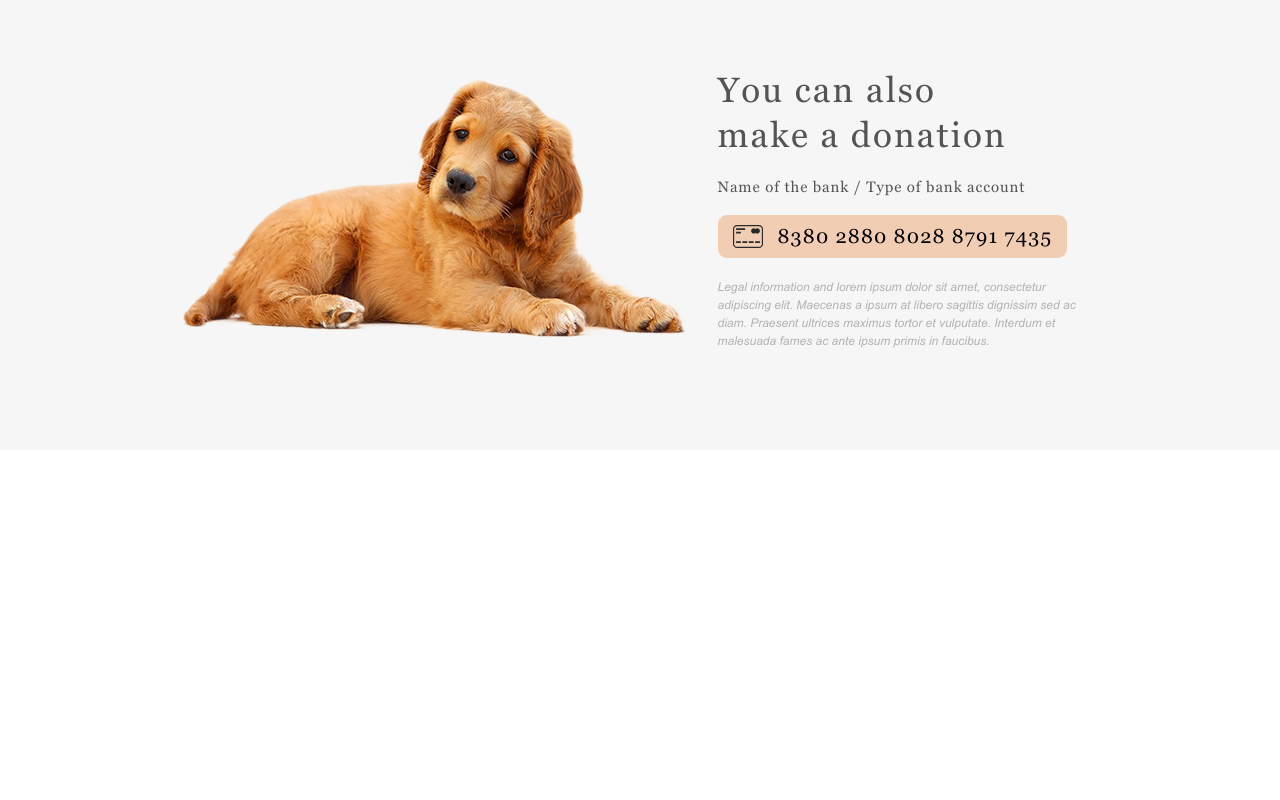
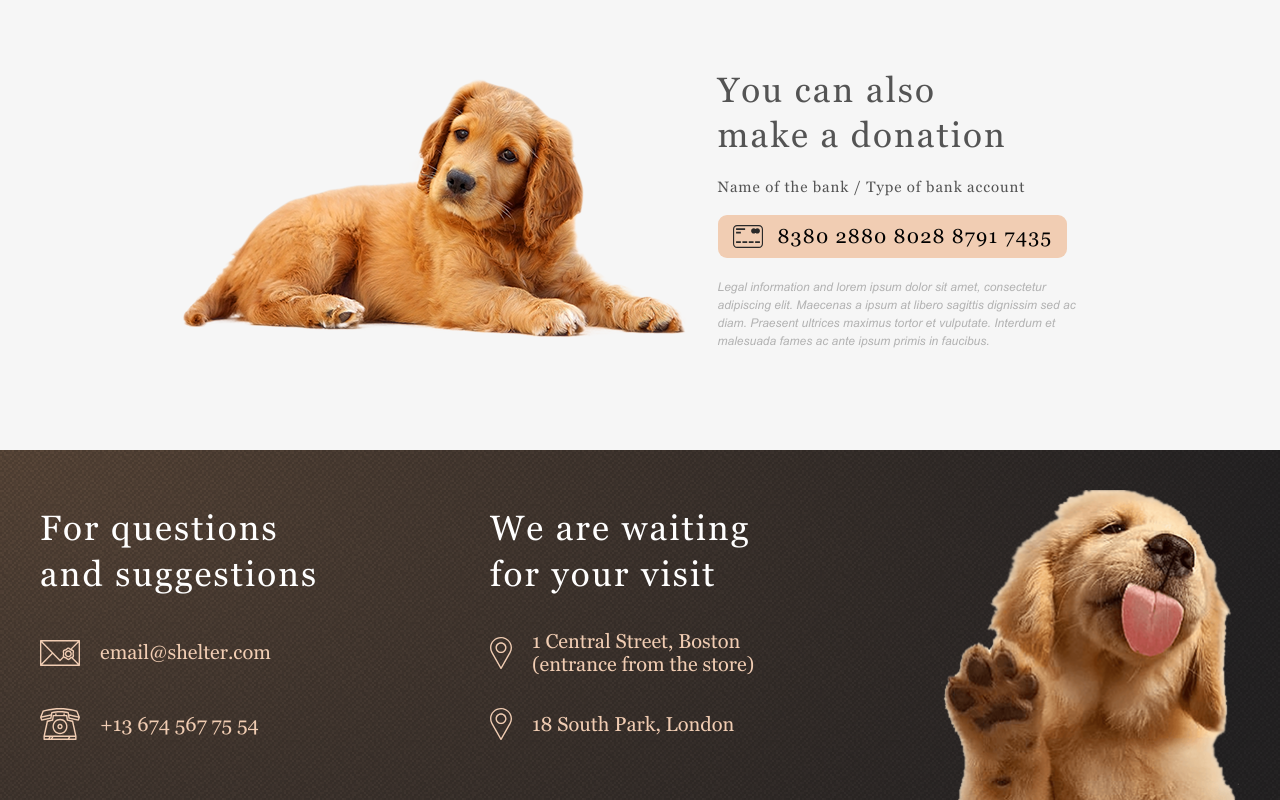
Before and after one commit to foxtrotkilomike/Pet-haven, a website: page shelter/index.html in a window 1280 px wide. Shown: the part 3137-3937 px from the top of the page. Before the commit the page ends 3587 px from the top, so only its background shows below. Drawn offline with Linux system fonts and the light colour scheme.

Commit message:
feat: implement footer

```diff
--- a/shelter/index.html
+++ b/shelter/index.html
@@ -221,7 +221,34 @@
       </section>
     </main>
 
-    <footer class="footer _container" id="contacts"></footer>
+    <footer class="footer" id="contacts">
+      <div class="footer__container _container">
+        <div class="footer__contacts">
+          <h2 class="footer__h2 h2">For questions and suggestions</h2>
+          <div class="contacts">
+            <img src="assets/icons/icon-email.svg" alt="">
+            <p class="contacts__content">email@shelter.com</p>
+          </div>
+          <div class="contacts">
+            <img src="assets/icons/icon-phone.svg" alt="">
+            <p class="contacts__content">+13 674 567 75 54</p>
+          </div>
+        </div>
+        <div class="footer__contacts">
+          <h2 class="footer__h2 h2">We are waiting for your visit</h2>
+          <div class="contacts">
+            <img src="assets/icons/icon-marker.svg" alt="">
+            <p class="contacts__content">1 Central Street, Boston<br>(entrance from the store)</p>
+          </div>
+          <div class="contacts">
+            <img src="assets/icons/icon-marker.svg" alt="">
+            <p class="contacts__content">18 South Park, London </p>
+          </div>
+        </div>
+        <img class="footer__dog" src="assets/images/footer-puppy.png" alt="Puppy that highes five and licks a screen">
+      </div>
+      <div class="_ibg"></div>
+    </footer>
   </div>
 </body>
 
--- a/shelter/styles/style.scss
+++ b/shelter/styles/style.scss
@@ -473,4 +473,53 @@ a {
     letter-spacing: 0.06em;
   }
 }
+
+.footer {
+  position: relative;
+  padding-top: 40px;
+
+  &__container {
+    position: relative;
+    z-index: 5;
+
+    display: flex;
+    justify-content: space-between;
+    align-items: flex-start;
+    align-content: center;
+    flex-wrap: wrap;
+  }
+
+  &__contacts {
+    display: flex;
+    flex-direction: column;
+    justify-content: space-between;
+    padding-top: 16px;
+    margin-bottom: 60px;
+    max-width: 300px;
+    height: 234px;
+  }
+
+  &__h2 {
+    color: $color-light-xl;
+  }
+
+  &__dog {
+    @media (max-width: 1000px) {
+      margin: auto;
+    }
+  }
+}
+
+.contacts {
+  display: flex;
+  align-items: center;
+  gap: 20px;
+
+  &__content {
+    display: inline-block;
+    margin: 0;
+    color: $color-primary;
+  }
+}
+
 // sass --watch shelter/styles/style.scss shelter/styles/style.css
```
Also changed, not shown: shelter/styles/style.css, 1 other file.
